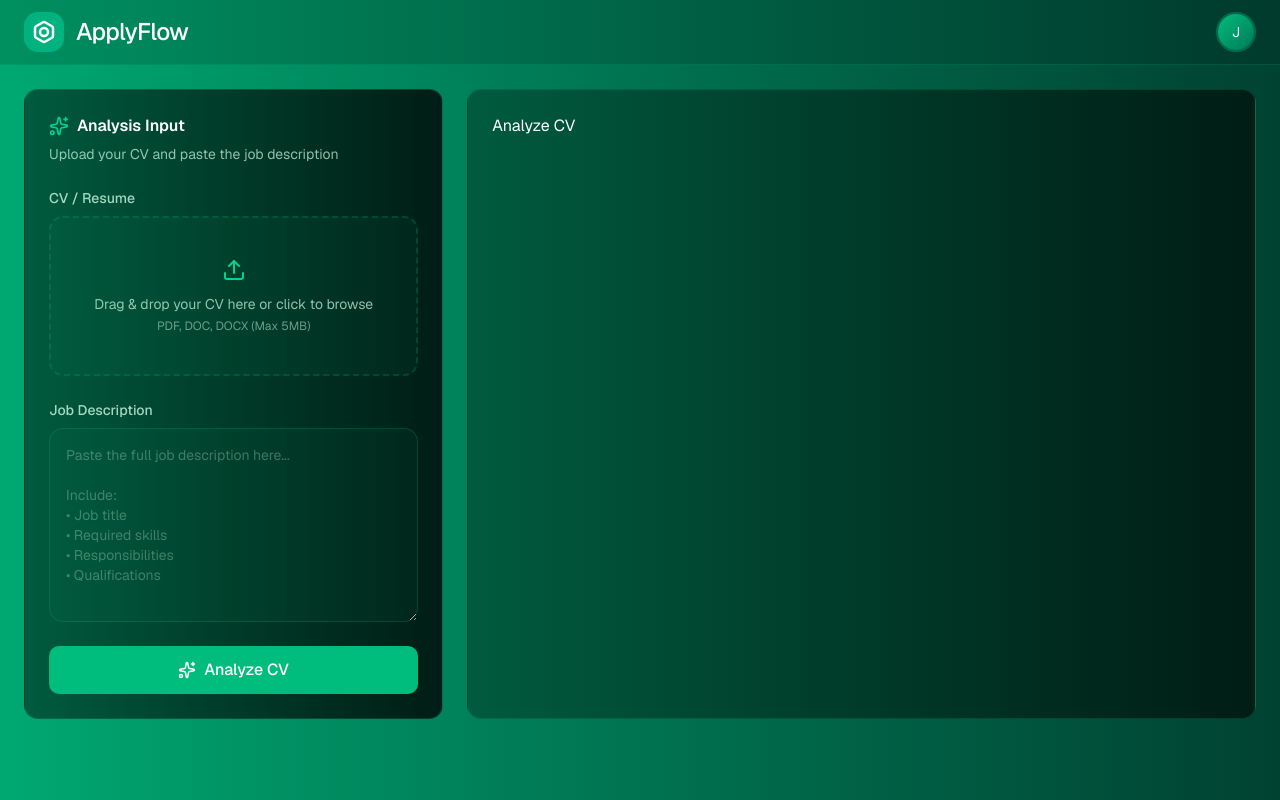
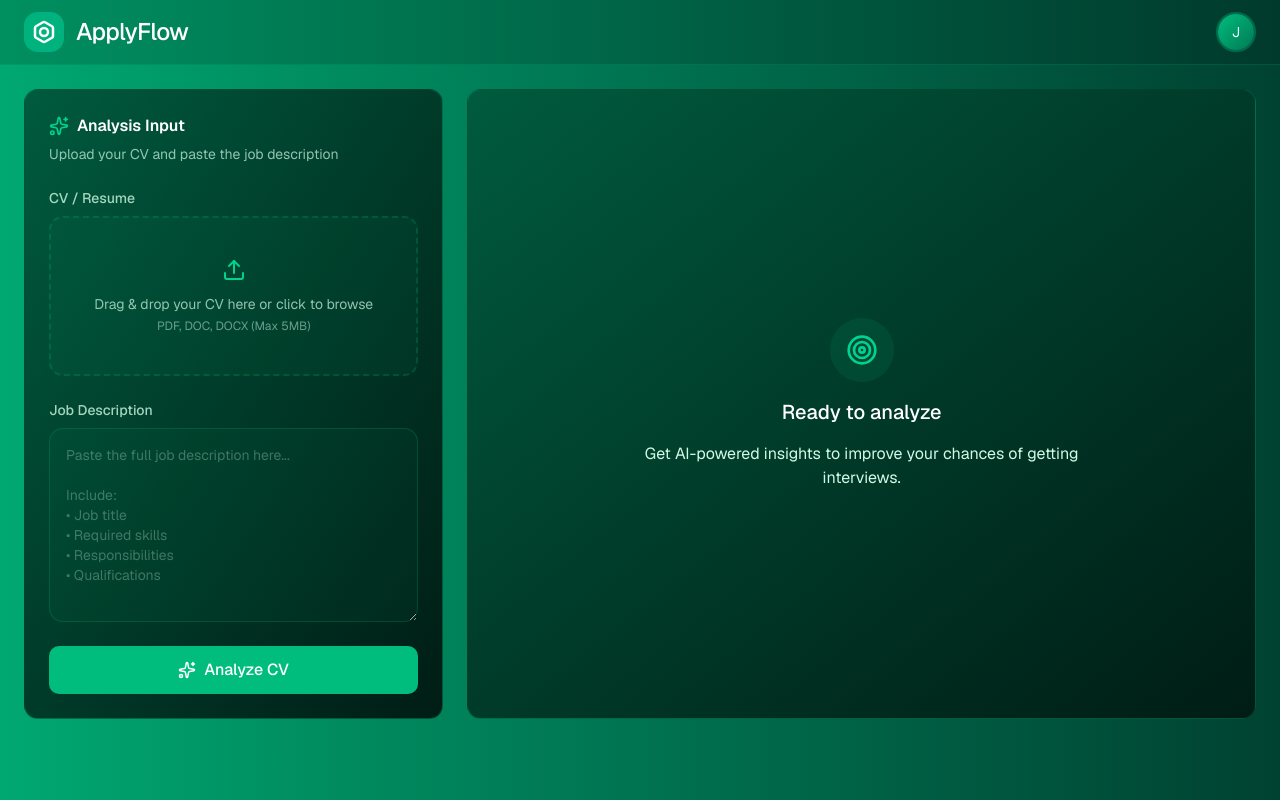
Before and after one commit to Lucreciaaaa/applyflow, a Next.js app: page /analyze in a window 1280 px wide. Built offline with nearby package versions, Linux system fonts and the light colour scheme.

Commit message:
feat(ui): output cards (states)

```diff
--- a/src/components/features/analysis/analysis-container.tsx
+++ b/src/components/features/analysis/analysis-container.tsx
@@ -14,7 +14,7 @@ const AnalysisContainer = () => {
         disabled={state.status === "loading"}
         onSubmit={() => setState({ status: "loading" })}
       />
-      <AnalysisOutput />
+      <AnalysisOutput state={state} />
     </div>
   );
 };
--- a/src/components/features/analysis/analysis-ouput.tsx
+++ b/src/components/features/analysis/analysis-ouput.tsx
@@ -1,14 +1,32 @@
 "use client";
 
-import Card from "@/components/shared/card";
+import { AnalysisState } from "@/types/analysis/state";
 
-const AnalysisOutput = () => {
-  return (
-    <Card className="flex flex-2 flex-col gap-6">
-      {/* upload */}
-      {/* textarea */}
-      <p className="text-white">Analyze CV</p>
-    </Card>
-  );
+import ErrorState from "./output-states/error-state";
+import IdleState from "./output-states/idle-state";
+import LoadingState from "./output-states/loading-state";
+import SuccessState from "./output-states/success-state";
+
+type OutputProps = {
+  state: AnalysisState;
+};
+
+const AnalysisOutput = ({ state }: OutputProps) => {
+  switch (state.status) {
+    case "idle":
+      return <IdleState />;
+
+    case "loading":
+      return <LoadingState />;
+
+    case "success":
+      return <SuccessState data={state.data} />;
+
+    case "error":
+      return <ErrorState message={state.error} />;
+
+    default:
+      return null;
+  }
 };
 export default AnalysisOutput;
--- /dev/null
+++ b/src/components/features/analysis/output-states/error-state.tsx
@@ -0,0 +1,17 @@
+import Card from "@/components/shared/card";
+
+type Props = {
+  message: string;
+};
+
+const ErrorState = ({ message }: Props) => {
+  return (
+    <Card className="flex flex-2 items-center justify-center p-6">
+      <p className="text-center text-red-400">
+        {message || "Something went wrong. Please try again."}
+      </p>
+    </Card>
+  );
+};
+
+export default ErrorState;
--- /dev/null
+++ b/src/components/features/analysis/output-states/idle-state.tsx
@@ -0,0 +1,25 @@
+import Card from "@/components/shared/card";
+import { Target } from "lucide-react";
+
+const IdleState = () => {
+  return (
+    <Card
+      aria-labelledby="analysis-title"
+      className="flex flex-2 flex-col items-center justify-center gap-6"
+    >
+      <div className="space-y-4 p-8 text-center">
+        <div className="mx-auto flex size-16 items-center justify-center rounded-full bg-emerald-500/10">
+          <Target aria-hidden color="rgb(0, 210, 145)" size={32} strokeWidth={2} />
+        </div>
+        <h3 id="analysis-title" className="text-xl font-medium text-white">
+          Ready to analyze
+        </h3>
+        <p className="mx-auto max-w-md wrap-break-word text-emerald-100">
+          Get AI-powered insights to improve your chances of getting interviews.
+        </p>
+      </div>
+    </Card>
+  );
+};
+
+export default IdleState;
--- /dev/null
+++ b/src/components/features/analysis/output-states/loading-state.tsx
@@ -0,0 +1,12 @@
+import Card from "@/components/shared/card";
+
+const LoadingState = () => {
+  // TODO : add spinner
+  return (
+    <Card className="flex flex-2 items-center justify-center">
+      <p className="animate-pulse text-emerald-300">Analyzing your profile...</p>
+    </Card>
+  );
+};
+
+export default LoadingState;
--- /dev/null
+++ b/src/components/features/analysis/output-states/success-state.tsx
@@ -0,0 +1,47 @@
+import Card from "@/components/shared/card";
+
+type Props = {
+  data: {
+    matchScore: number;
+    missingSkills: string[];
+    redFlags: string[];
+    suggestions: string[];
+  };
+};
+
+const SuccessState = ({ data }: Props) => {
+  return (
+    <Card className="flex flex-2 flex-col gap-4 p-6 text-white">
+      <h3 className="text-xl font-semibold">Match Score: {data.matchScore}%</h3>
+
+      <div>
+        <h4 className="font-medium">Missing Skills</h4>
+        <ul className="list-inside list-disc text-sm text-emerald-200">
+          {data.missingSkills.map((skill, i) => (
+            <li key={i}>{skill}</li>
+          ))}
+        </ul>
+      </div>
+
+      <div>
+        <h4 className="font-medium">Red Flags</h4>
+        <ul className="list-inside list-disc text-sm text-red-300">
+          {data.redFlags.map((flag, i) => (
+            <li key={i}>{flag}</li>
+          ))}
+        </ul>
+      </div>
+
+      <div>
+        <h4 className="font-medium">Suggestions</h4>
+        <ul className="list-inside list-disc text-sm text-emerald-200">
+          {data.suggestions.map((s, i) => (
+            <li key={i}>{s}</li>
+          ))}
+        </ul>
+      </div>
+    </Card>
+  );
+};
+
+export default SuccessState;
--- a/src/components/shared/card.tsx
+++ b/src/components/shared/card.tsx
@@ -9,7 +9,7 @@ export default function Card({ children, className }: CardProps) {
   return (
     <div
       className={cn(
-        "rounded-xl border border-emerald-500/20 bg-linear-to-r from-[#005b3e] to-[#001d15] p-6 backdrop-blur-xl",
+        "rounded-xl border border-emerald-500/20 bg-linear-to-br from-[#005b3e] to-[#001d15] p-6 backdrop-blur-xl",
         className,
       )}
     >
```
